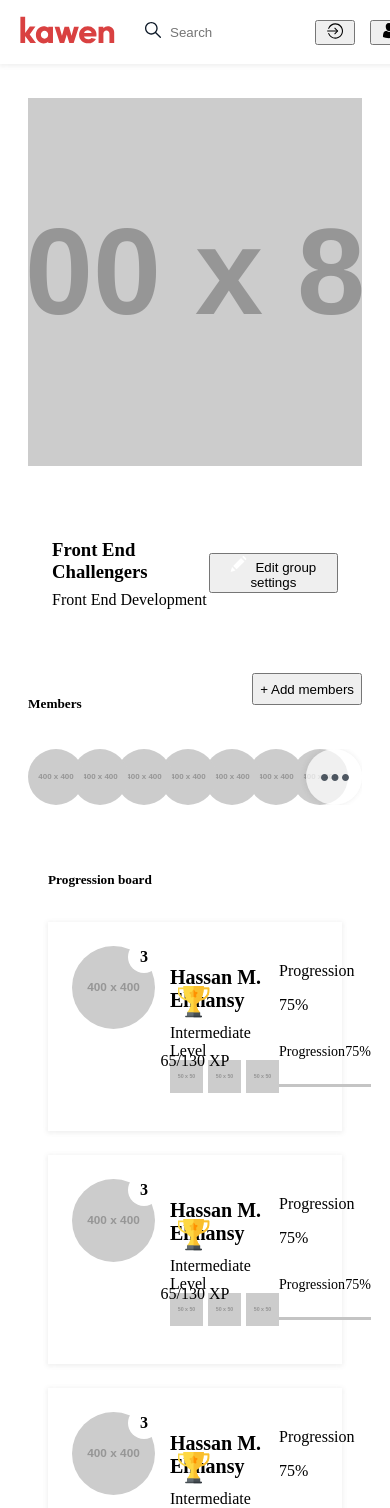
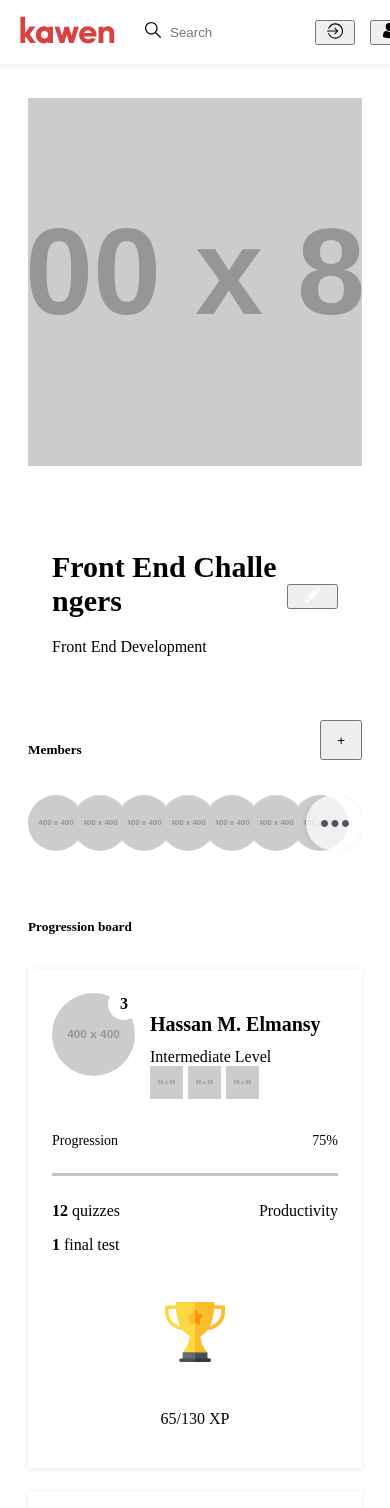
Before and after one commit to MohamedElmdary/kawen, a Next.js app: page /challenge-group/1 in a window 390 px wide. Shown: the top 1508 px of the page. Built offline with nearby package versions, Linux system fonts and the light colour scheme.

Commit message:
Added responsive to challenge-group

```diff
--- a/components/group/groupHeader/groupHeader.module.scss
+++ b/components/group/groupHeader/groupHeader.module.scss
@@ -26,8 +26,39 @@
             margin-top: -10px;
         }
 
-        &__action img {
-            margin-right: 8px;
+        &__action {
+            button {
+                @media (max-width: 768px) {
+                    min-width: auto;
+                    padding-left: 15px;
+                    padding-right: 15px;
+                }
+
+                @media (min-width: 769px) {
+                    img {
+                        margin-right: 8px;
+                    }
+                }
+
+                span {
+                    @extend %clip-text;
+                    -webkit-line-clamp: 1;
+                }
+            }
+        }
+
+        h1 {
+            @media (max-width: 768px) {
+                font-size: 40px;
+            }
+
+            @media (max-width: 500px) {
+                font-size: 30px;
+            }
+
+            @media (max-width: 400px) {
+                word-break: break-all;
+            }
         }
     }
 }
--- a/components/group/groupHeader/index.tsx
+++ b/components/group/groupHeader/index.tsx
@@ -5,9 +5,10 @@ interface Props {
     cover: string;
     title: string;
     subTitle: string;
+    isMobile: boolean;
 }
 
-const GroupHeader: React.FC<Props> = ({ cover, title, subTitle }) => {
+const GroupHeader: React.FC<Props> = ({ cover, title, subTitle, isMobile }) => {
     return (
         <>
             <header className={classes.group__header}>
@@ -24,7 +25,7 @@ const GroupHeader: React.FC<Props> = ({ cover, title, subTitle }) => {
                 <div className={classes.group__details__action}>
                     <button className="btn">
                         <img src="/images/icons/edit.svg" alt="edit icon" />
-                        <span>Edit group settings</span>
+                        {!isMobile && <span>Edit group settings</span>}
                     </button>
                 </div>
             </div>
--- a/components/group/groupMembers/groupMembers.module.scss
+++ b/components/group/groupMembers/groupMembers.module.scss
@@ -12,6 +12,13 @@
 
             button {
                 height: 32px;
+
+                @media (max-width: 768px) {
+                    height: 40px;
+                    min-width: auto;
+                    padding-left: 15px;
+                    padding-right: 15px;
+                }
             }
         }
     }
--- a/components/group/groupMembers/index.tsx
+++ b/components/group/groupMembers/index.tsx
@@ -1,12 +1,14 @@
 import React, { useRef, useEffect, useState } from 'react';
 import { User } from '../../../store/auth';
 import classes from './groupMembers.module.scss';
+import { spawn } from 'child_process';
 
 interface Props {
     members: User[];
+    isMobile: boolean;
 }
 
-const GroupMembers: React.FC<Props> = ({ members }) => {
+const GroupMembers: React.FC<Props> = ({ members, isMobile }) => {
     const containerRef = useRef<HTMLDivElement>(null);
     const [n, setN] = useState(members.length);
 
@@ -45,7 +47,9 @@ const GroupMembers: React.FC<Props> = ({ members }) => {
         <section className={classes.group__members}>
             <div className={classes.group__members__header}>
                 <h5>Members</h5>
-                <button className="btn">+ Add members</button>
+                <button className="btn">
+                    {isMobile ? '+' : '+ Add members'}
+                </button>
             </div>
             <div className={classes.group__container} ref={containerRef}>
                 {/* \n */}
--- a/components/group/groupProgression/groupProgression.module.scss
+++ b/components/group/groupProgression/groupProgression.module.scss
@@ -1,5 +1,9 @@
 .prog {
     padding: 0 20px;
+
+    @media (max-width: 768px) {
+        padding: 0;
+    }
 
     &__title {
         margin-bottom: 34px;
--- a/components/group/groupProgression/progressionItem/index.tsx
+++ b/components/group/groupProgression/progressionItem/index.tsx
@@ -34,12 +34,19 @@ const ProgressionItem: React.FC<Props> = ({ progression }) => {
                         </div>
                     </div>
                 </div>
-                <div className={classes.item__prog}>
-                    <div className={classes.item__prog__header}>
-                        <p>Progression</p>
-                        <p>{productivity * 100}%</p>
+                <div className={classes.item__productivity}>
+                    <UserProgressBar progress={productivity} />
+                    <div className={classes.item__productivity__info}>
+                        <div>
+                            <p>
+                                <span>{quizzes}</span> quizzes
+                            </p>
+                            <p>
+                                <span>{finalTest}</span> final test
+                            </p>
+                        </div>
+                        <p>Productivity</p>
                     </div>
-                    <UserProgressBar progress={productivity} />
                 </div>
             </div>
             <div className={classes.item__exp}>
--- a/components/group/groupProgression/progressionItem/progressionItem.module.scss
+++ b/components/group/groupProgression/progressionItem/progressionItem.module.scss
@@ -7,9 +7,31 @@
     margin-bottom: 24px;
     position: relative;
 
+    @media (max-width: 991px) {
+        display: flex;
+        justify-content: space-between;
+        align-items: center;
+    }
+
+    @media (max-width: 768px) {
+        flex-direction: column;
+        align-items: flex-start;
+        justify-content: flex-start;
+    }
+
     &__details {
         display: flex;
         justify-content: space-between;
+
+        @media (max-width: 991px) {
+            display: block;
+            flex-grow: 1;
+            margin-right: 30px;
+        }
+
+        @media (max-width: 768px) {
+            width: 100%;
+        }
     }
 
     &__user {
@@ -72,21 +94,63 @@
         }
     }
 
+    &__productivity {
+        flex-basis: 300px;
+
+        @media (max-width: 991px) {
+            width: 100%;
+            margin-top: 20px;
+            flex-basis: initial;
+        }
+
+        &__info {
+            margin-top: -10px;
+            display: flex;
+            justify-content: space-between;
+
+            > div span {
+                font-weight: 600;
+            }
+
+            > p {
+                color: var(--highlight);
+            }
+        }
+    }
+
     &__exp {
         @extend %center-position;
+
+        @media (max-width: 991px) {
+            position: static;
+            transform: none;
+        }
+
+        @media (max-width: 768px) {
+            align-self: center;
+        }
 
         &__circle {
             width: 65px;
             position: relative;
 
+            @media (max-width: 768px) {
+                width: 120px;
+            }
+
             img {
                 width: 32px;
                 @extend %center-position;
+
+                @media (max-width: 768px) {
+                    width: 60px;
+                }
             }
         }
 
         p {
             color: var(--it-1-opacity-7);
+            text-align: center;
         }
     }
 }
--- a/pages/challenge-group/[id].tsx
+++ b/pages/challenge-group/[id].tsx
@@ -6,18 +6,21 @@ import { ChallengeGroupModel, groups } from '../../data/groups';
 import GroupHeader from '../../components/group/groupHeader';
 import GroupMembers from '../../components/group/groupMembers';
 import GroupProgression from '../../components/group/groupProgression';
+import useMediaQuery from '../../hooks/useMediaQuery';
 
 interface Props {
     group: ChallengeGroupModel;
 }
 
 const ChallengeGroup: React.FC<Props> = ({ group }) => {
+    const isMobile = useMediaQuery('(max-width: 768px)');
     const { cover, title, subTitle, members, progressions } = group;
+
     return (
         <Layout title="Kawen | Challenge-Group">
             <section className={classes.group}>
-                <GroupHeader {...{ cover, title, subTitle }} />
-                <GroupMembers {...{ members }} />
+                <GroupHeader {...{ cover, title, subTitle, isMobile }} />
+                <GroupMembers {...{ members, isMobile }} />
                 <GroupProgression {...{ progressions }} />
             </section>
         </Layout>
```
